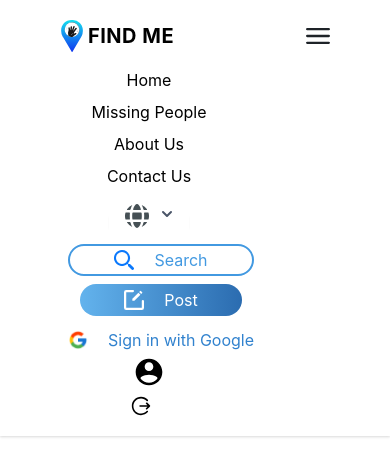
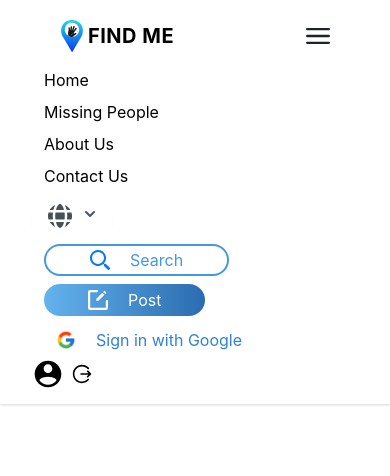
Before and after one commit to ReCoded-Org/capstone-project-findme, a React (Create React App) app: page / in a window 390 px wide. Both pictures are taken after a click on the button 318 px from the left and 36 px from the top of the page. Shown: the top 476 px of the page. Built offline with nearby package versions, Linux system fonts and the light colour scheme.

Commit message:
Fix: Responsiveness problems in the signout button

```diff
--- a/src/components/navbar/NavBar.jsx
+++ b/src/components/navbar/NavBar.jsx
@@ -55,7 +55,7 @@ const Navbar = (props) => {
           navbarOpen ? 'flex' : 'hidden'
         } xl:flex flex-grow items-center`}
       >
-        <ul className="flex flex-col xl:flex-row list-none xl:ml-auto items-center">
+        <ul className="flex flex-col xl:flex-row list-none xl:ml-auto items-start xl:items-center">
           <li className="mt-2 xl:mt-0">
             <a
               href="#"
@@ -164,7 +164,7 @@ const Navbar = (props) => {
           </li>
           <li className="mt-2 xl:mt-0">
             <a href="www.google.com" className="">
-              <button className="inline-flex xl:w-auto w-full mx-3 px-3 py-1 rounded-full text-blue-600 items-center justify-center focus:outline-none">
+              <button className="inline-flex xl:w-auto w-full mx-3 xl:px-3 py-1 rounded-full text-blue-600 items-center justify-center focus:outline-none">
                 <img
                   src={GoogleIcon}
                   alt="google icon"
@@ -174,15 +174,13 @@ const Navbar = (props) => {
               </button>
             </a>
           </li>
-          <li>
+          <li className='flex items-center'>
             <img
               title="User Name"
               src={User}
               className="h-8 w-8 rounded-full"
               alt="user's image"
             ></img>
-          </li>
-          <li>
             <a
               href="#"
               className="p-2 mr-4 inline-flex items-center"
```
